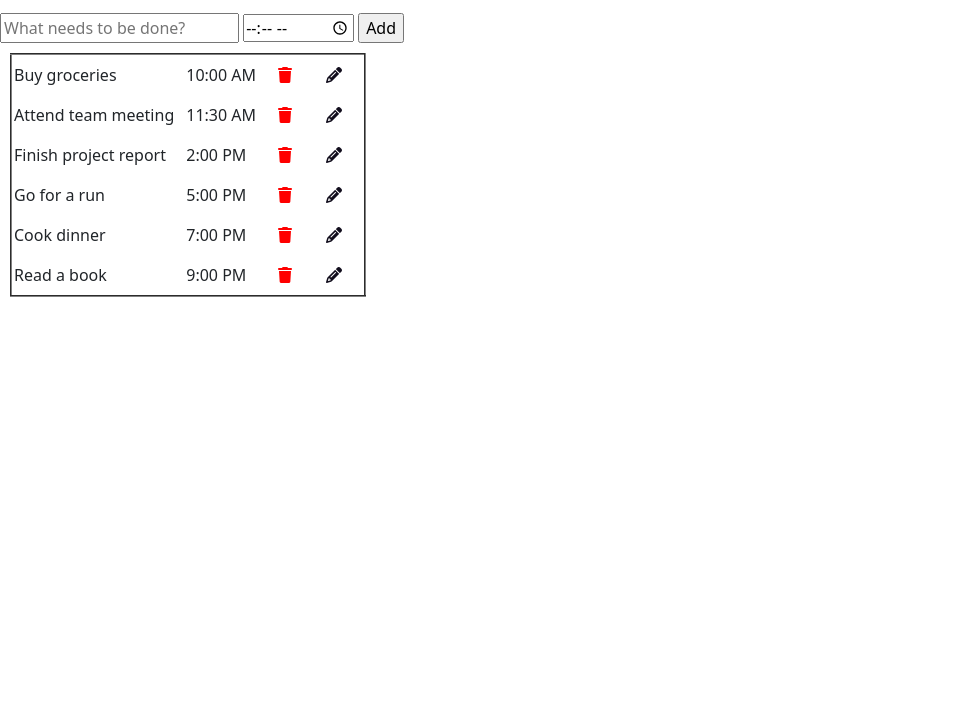
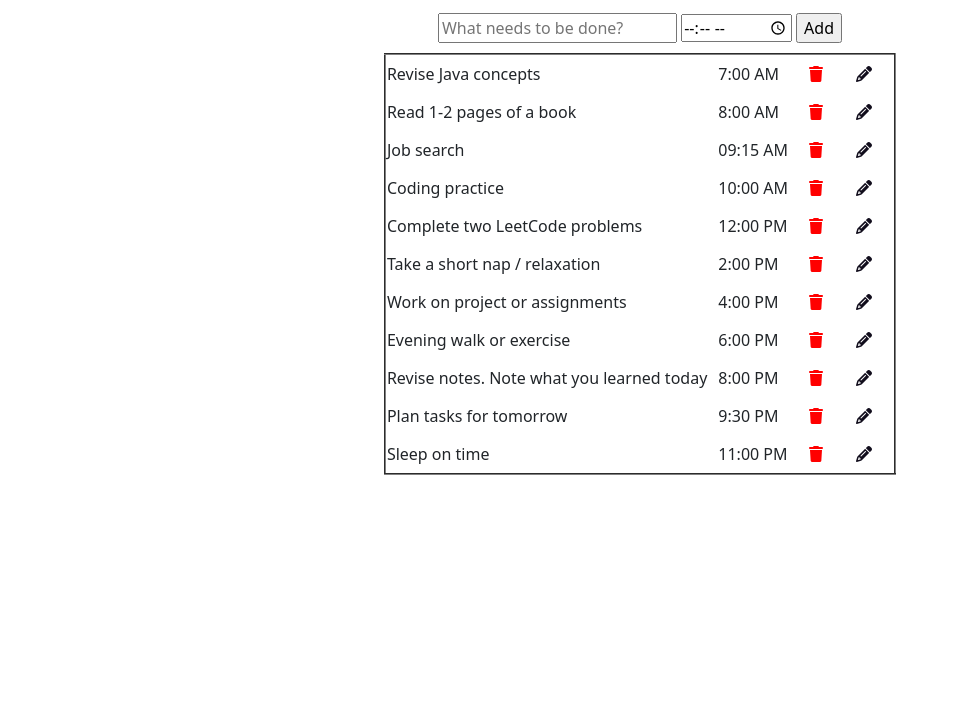
Before and after one commit to GajelliBhanusri/MyTODOlist, a plain HTML site: page index.html in a window 1280 px wide. Shown: the part 83-800 px from the top of the page, without its empty margins (0-959 px from the left). Drawn offline with nearby package versions, Linux system fonts and the light colour scheme.

Commit message:
Updated version

```diff
--- a/script.js
+++ b/script.js
@@ -1,10 +1,15 @@
 let todoArray=[
- { task: "Buy groceries", time: "10:00 AM" },
-  { task: "Attend team meeting", time: "11:30 AM" },
-  { task: "Finish project report", time: "2:00 PM" },
-  { task: "Go for a run", time: "5:00 PM" },
-  { task: "Cook dinner", time: "7:00 PM" },
-  { task: "Read a book", time: "9:00 PM" }
+    { task: "Revise Java concepts", time: "7:00 AM" },
+    { task: "Read 1-2 pages of a book", time: "8:00 AM" },
+    { task: "Job search", time: "09:15 AM" },
+    { task: "Coding practice", time: "10:00 AM" },
+    { task: "Complete two LeetCode problems", time: "12:00 PM" },
+    { task: "Take a short nap / relaxation", time: "2:00 PM" },
+    { task: "Work on project or assignments", time: "4:00 PM" },
+    { task: "Evening walk or exercise", time: "6:00 PM" },
+    { task: "Revise notes. Note what you learned today", time: "8:00 PM" },
+    { task: "Plan tasks for tomorrow", time: "9:30 PM" },
+    { task: "Sleep on time", time: "11:00 PM" }
 ];
 function display(){
     let newList="";
--- a/style.css
+++ b/style.css
@@ -8,10 +8,11 @@
 .addbtn:hover{
     background-color: rgb(82, 239, 82);
 }
-/* .wholediv{
+.wholediv{
     display: flex;
-    justify-content: center;
-} */
+    flex-direction: column;
+    align-items: center;
+}
 .deletebtn{
     background-color: white;
     color: red;
@@ -23,12 +24,17 @@ table{
     margin: 10px;
 }
 td{
-    padding: 2px;
+    padding: 1px;
     padding-right: 10px;
 }
 tr:hover {
-  background-color: #f8f9fa; /* light hover */
+  background-color: #f8f9fa;
 }
 .quote{
     color: brown;
 }
+@media(max_width:500px){
+    .wholediv{
+        background-color: aquamarine;
+    }
+}
```
